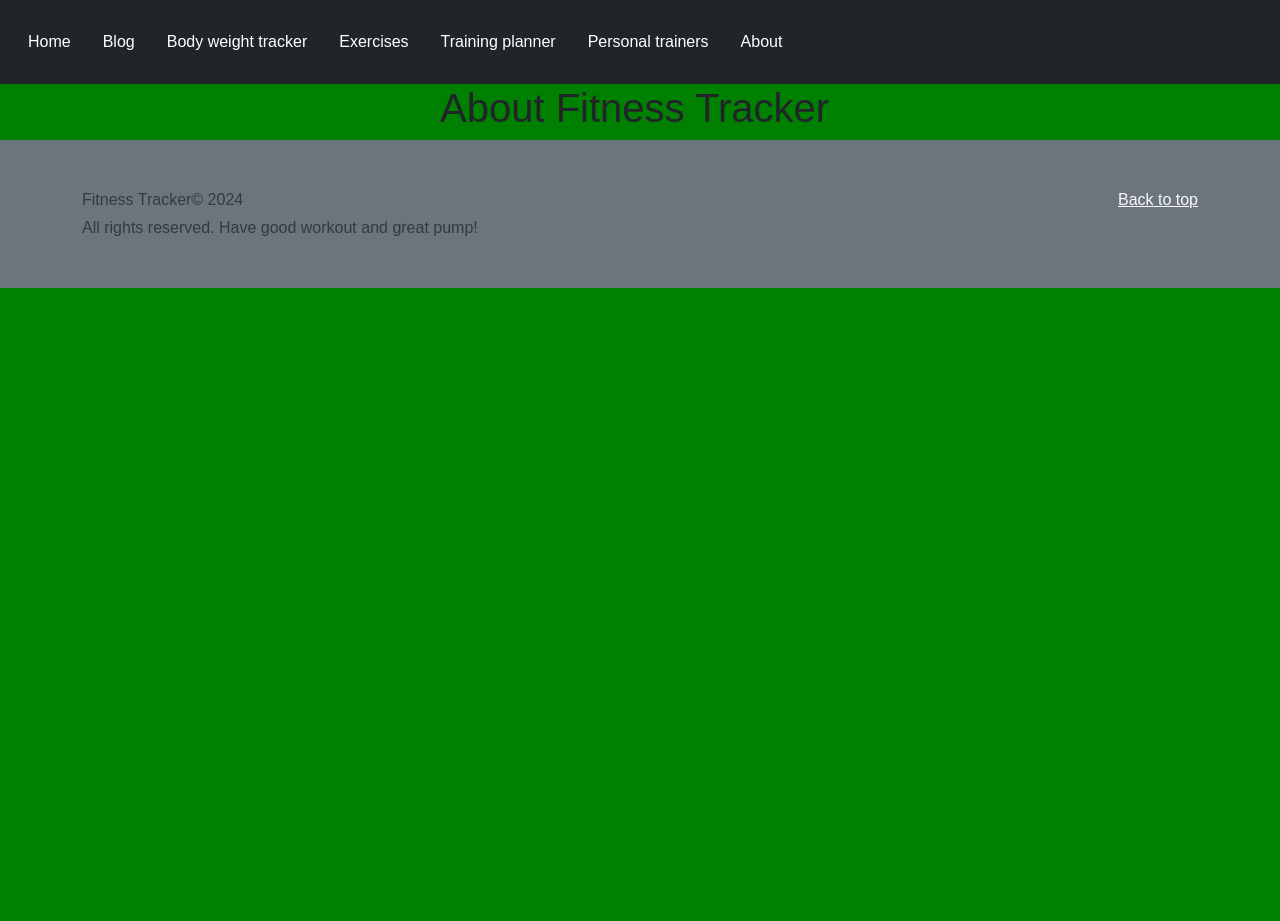
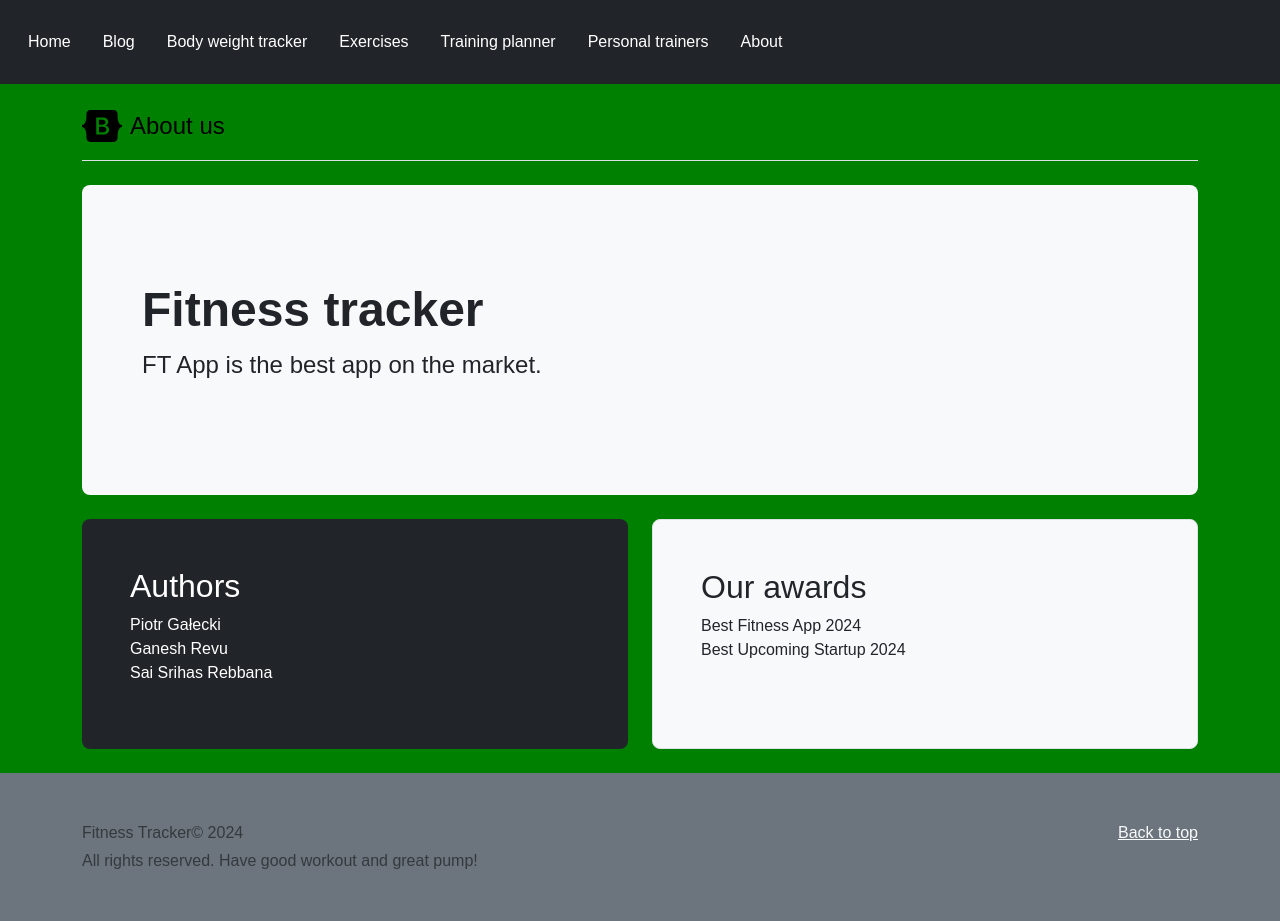
Before and after one commit to piotr-GG/fitness_tracker, a Flask app: page /about/ in a window 1280 px wide. Before the commit the page ends 288 px from the top, so only its background shows below. Run offline with Flask 3, Linux system fonts and the light colour scheme; some libraries are stand-ins or nearby versions.

Commit message:
Changes the HTML for about page

```diff
--- a/ft_app/templates/about/index.html
+++ b/ft_app/templates/about/index.html
@@ -5,7 +5,45 @@
 {% endblock %}
 
 {% block body %}
-<div class="content">
-    <h1>About Fitness Tracker</h1>
-</div>
+<main>
+  <div class="container py-4">
+    <header class="pb-3 mb-4 border-bottom">
+      <a href="/" class="d-flex align-items-center text-body-emphasis text-decoration-none">
+        <svg xmlns="http://www.w3.org/2000/svg" width="40" height="32" class="me-2" viewBox="0 0 118 94" role="img"><title>Bootstrap</title><path fill-rule="evenodd" clip-rule="evenodd" d="M24.509 0c-6.733 0-11.715 5.893-11.492 12.284.214 6.14-.064 14.092-2.066 20.577C8.943 39.365 5.547 43.485 0 44.014v5.972c5.547.529 8.943 4.649 10.951 11.153 2.002 6.485 2.28 14.437 2.066 20.577C12.794 88.106 17.776 94 24.51 94H93.5c6.733 0 11.714-5.893 11.491-12.284-.214-6.14.064-14.092 2.066-20.577 2.009-6.504 5.396-10.624 10.943-11.153v-5.972c-5.547-.529-8.934-4.649-10.943-11.153-2.002-6.484-2.28-14.437-2.066-20.577C105.214 5.894 100.233 0 93.5 0H24.508zM80 57.863C80 66.663 73.436 72 62.543 72H44a2 2 0 01-2-2V24a2 2 0 012-2h18.437c9.083 0 15.044 4.92 15.044 12.474 0 5.302-4.01 10.049-9.119 10.88v.277C75.317 46.394 80 51.21 80 57.863zM60.521 28.34H49.948v14.934h8.905c6.884 0 10.68-2.772 10.68-7.727 0-4.643-3.264-7.207-9.012-7.207zM49.948 49.2v16.458H60.91c7.167 0 10.964-2.876 10.964-8.281 0-5.406-3.903-8.178-11.425-8.178H49.948z" fill="currentColor"></path></svg>
+        <span class="fs-4">About us</span>
+      </a>
+    </header>
+
+    <div class="p-5 mb-4 bg-body-tertiary rounded-3">
+      <div class="container-fluid py-5">
+        <h1 class="display-5 fw-bold">Fitness tracker</h1>
+        <p class="col-md-8 fs-4">
+            FT App is the best app on the market.
+        </p>
+      </div>
+    </div>
+
+    <div class="row align-items-md-stretch">
+      <div class="col-md-6">
+        <div class="h-100 p-5 text-bg-dark rounded-3">
+          <h2>Authors</h2>
+          <p>
+              Piotr Gałecki<br>
+              Ganesh Revu<br>
+              Sai Srihas Rebbana<br>
+          </p>
+        </div>
+      </div>
+      <div class="col-md-6">
+        <div class="h-100 p-5 bg-body-tertiary border rounded-3">
+          <h2>Our awards</h2>
+          <p>
+              Best Fitness App 2024<br>
+              Best Upcoming Startup 2024<br>
+          </p>
+        </div>
+      </div>
+    </div>
+  </div>
+</main>
 {% endblock %}
```
